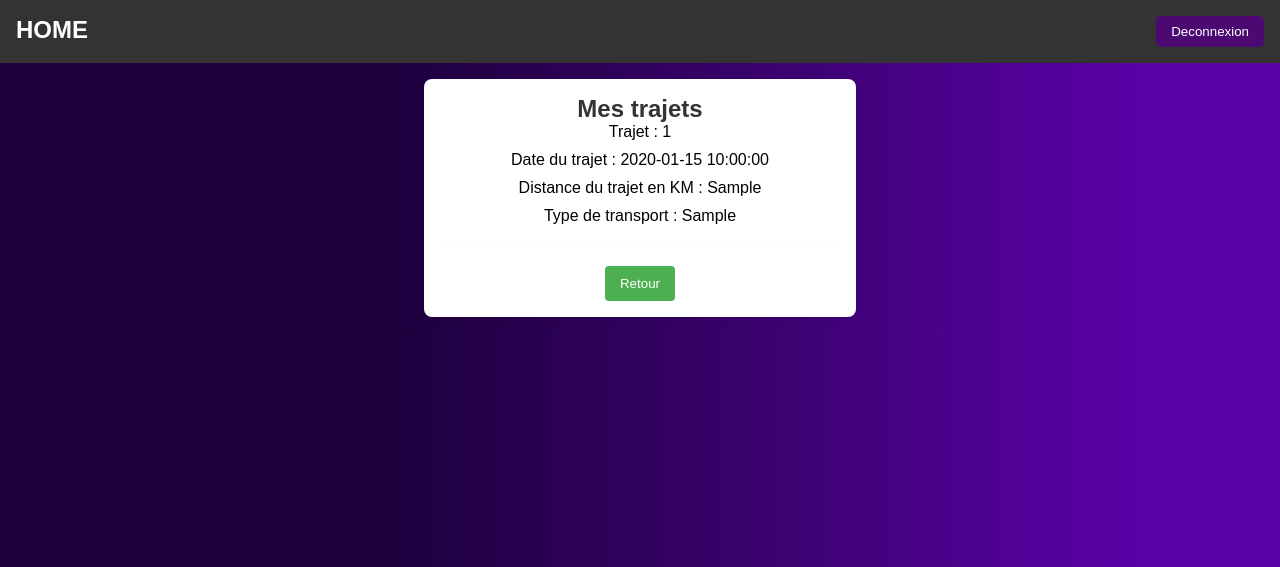
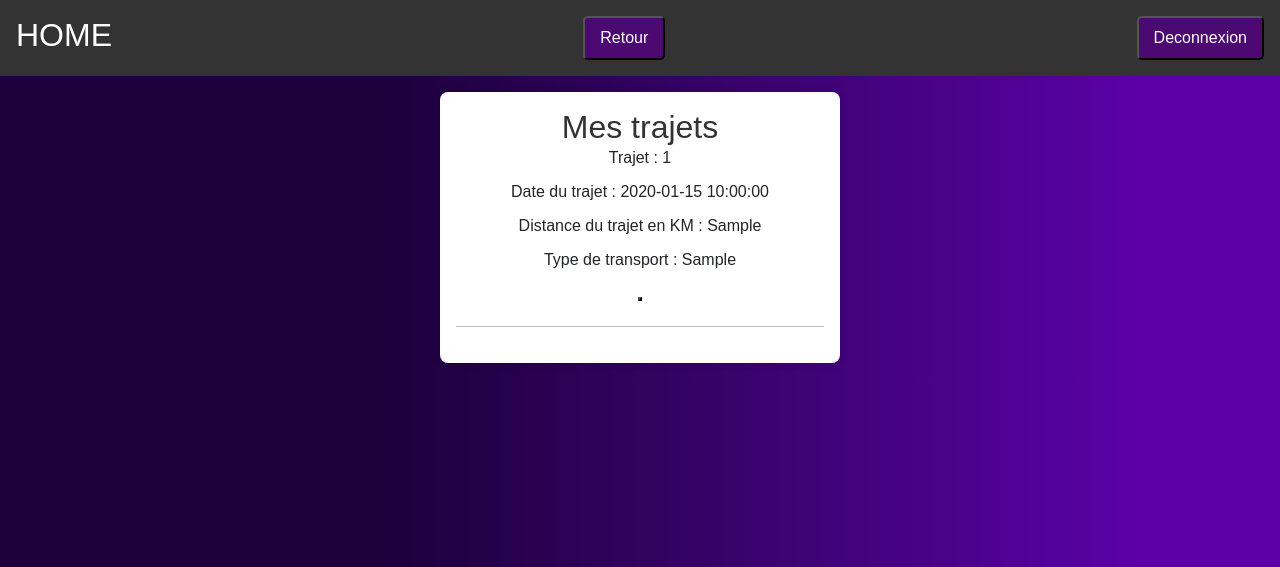
Before and after one commit to SeguraOmar/BDDPHP, a PHP site: template views/view-historique.php in a window 1280 px wide. Shown: the top 567 px of the page. Run offline with PHP 8.4, Linux system fonts and the light colour scheme; the template is opened without the code that fills it: most values are stand-ins (such as "Sample title", 1, 10 or a date in 2020).

Commit message:
btn delete

```diff
--- a/assets/style/historique.css
+++ b/assets/style/historique.css
@@ -79,43 +79,30 @@ a {
     text-decoration: none;
 }
 
-button {
-    background-color: #4caf50;
-    color: #fff;
-    padding: 10px 15px;
-    border: none;
-    border-radius: 4px;
-    cursor: pointer;
-}
-
-button:hover {
-    background-color: #45a049;
-}
 
 /* Styles pour la balise hr */
 hr {
     border: 0;
     height: 1px;
-    background-color: #ccc;
+    background-color: #000000;
     margin: 20px 0;
 }
 
-/* Animation pour créer un effet de clignotement */
-@keyframes blink {
-    0%, 100% {
-        opacity: 0;
-    }
-    50% {
-        opacity: 1;
-    }
+button {
+    background-color: #000000;
 }
 
-/* Application de l'animation à la balise hr */
-hr::after {
-    content: '';
-    display: block;
-    height: 1px;
-    background-color: #fff; /* Couleur de fond pour le clignotement */
-    width: 100%;
-    animation: blink 2s infinite;
+i {
+    color: white;
 }
+
+body > header > a:nth-child(2) > button {
+
+    margin: 2vh;
+    background: #4b0971;
+    color: #ffffff;
+    padding: 8px 15px;
+    border-radius: 5px;
+    cursor: pointer;
+
+}
--- a/views/view-historique.php
+++ b/views/view-historique.php
@@ -3,6 +3,8 @@
 <head>
     <meta charset="UTF-8">
     <meta name="viewport" content="width=device-width, initial-scale=1.0">
+    <link href="https://cdn.jsdelivr.net/npm/bootstrap@5.3.2/dist/css/bootstrap.min.css" rel="stylesheet" integrity="sha384-T3c6CoIi6uLrA9TneNEoa7RxnatzjcDSCmG1MXxSR1GAsXEV/Dwwykc2MPK8M2HN" crossorigin="anonymous">
+    <link rel="stylesheet" href="https://cdn.jsdelivr.net/npm/bootstrap-icons@1.11.3/font/bootstrap-icons.min.css">
     <link rel="stylesheet" href="../assets/style/historique.css">
     <title>Document</title>
 </head>
@@ -10,6 +12,7 @@
 
 <header>
     <a href="../controllers/controller-home.php"><h2> HOME </h2></a>
+    <a href="../controllers/controller-home.php"><button type="button">Retour</button></a>
     <a href="../controllers/controller-deconnect.php"><button class="deconnect"> Deconnexion </button></a>
 </header>
 
@@ -20,11 +23,11 @@
         echo "<p>Trajet :  " .  ($key +1) . "</p>";
         echo "<p>Date du trajet : " . $trajet["ride_date"] . "</p>";
         echo "<p>Distance du trajet en KM : " . $trajet["ride_distance"] . "</p>";
-        echo "<p>Type de transport : " . $trajet["transport_type"] . "</p>";
-        echo "<hr>";
+        echo "<p>Type de transport : " . $trajet["transport_type"] . "</p>"; ?>
+        <button class="btn-delete" data-row-id="<?= $trajet['ride_id'] ?>><i class="bi bi-trash3-fill"></i></button>
+       <?php echo "<hr>";
     }
     ?>
-    <a href="../controllers/controller-home.php"><button type="button">Retour</button></a>
 </div>
 
 </body>
--- a/views/view-signup.php
+++ b/views/view-signup.php
@@ -109,7 +109,7 @@
 
 
         <input type="submit" value="S'enregistrer">
-        <a href="../controllers/controller-signin.php"><input type="button" value="Se connecter"></a>
+        <a href="../controllers/controller-signin.php"><button type="button">Se connecter</button></a>
     </form>
 
     <!-- Footer -->
```
Also changed, not shown: controllers/controller-historique.php (+21 -0 lines), models/trajet.php (+23 -0 lines), assets/style/style.css (line endings or trailing spaces).
